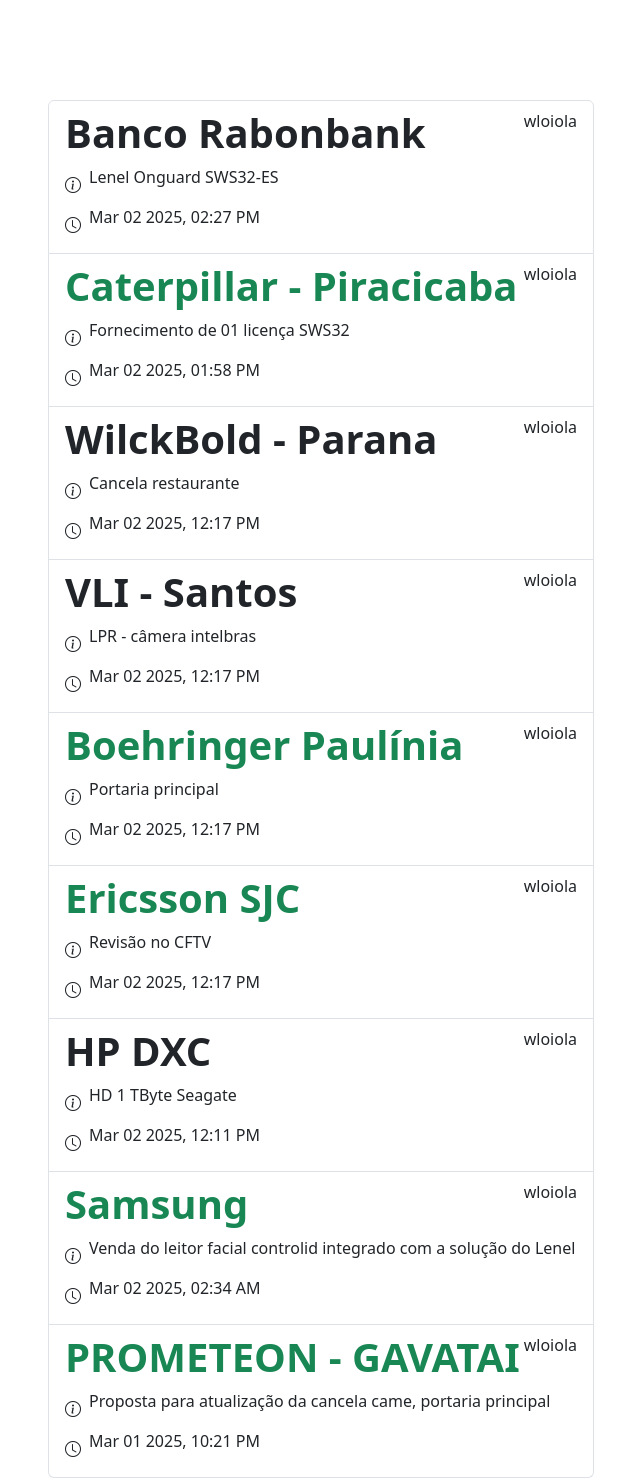
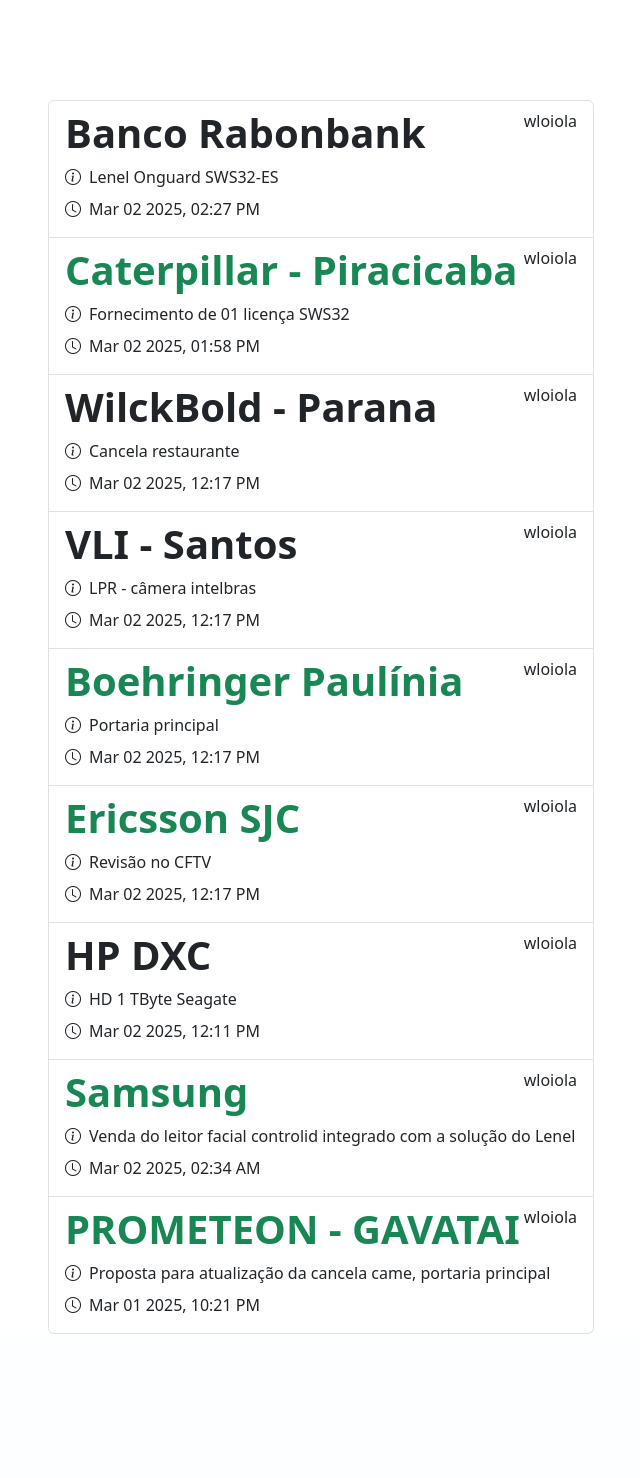
Before and after one commit to WloiolaNet/django-auth-crud, a Django app: page /tasks_completed/ in a window 1280 px wide. Shown: the part 397-1875 px from the top of the page, without its empty margins (319-959 px from the left). After the commit the page ends 1731 px from the top, so only its background shows below. Run offline with Django 5.2, Linux system fonts and the light colour scheme; a user stored in the database is signed in; data comes from the database, SQL or seed files in the repository.

Commit message:
commit DEBUG

```diff
--- a/tasks/templates/tasks.html
+++ b/tasks/templates/tasks.html
@@ -24,14 +24,14 @@
                         {% endif %}
                         <p>{{task.user.username}}</p>
                     </header>
-                    <div class="d-flex align-items-center">
+                    <div class="d-flex align-items-center mb-2">
                         <i class="bi bi-info-circle me-2"></i>
-                        <p>{{task.description}}</p>
+                        <p class="mb-0">{{task.description}}</p>
                     </div>
 
-                    <div class="d-flex align-items-center">
+                    <div class="d-flex align-items-center mb-2">
                         <i class="bi bi-clock me-2"></i>
-                    <p>{{task.datecompleted|date:'M d Y, h:i A'}}</p>
+                    <p class="mb-0">{{task.datecompleted|date:'M d Y, h:i A'}}</p>
                     </div>
                 </a>
                 {% endfor %}
```
